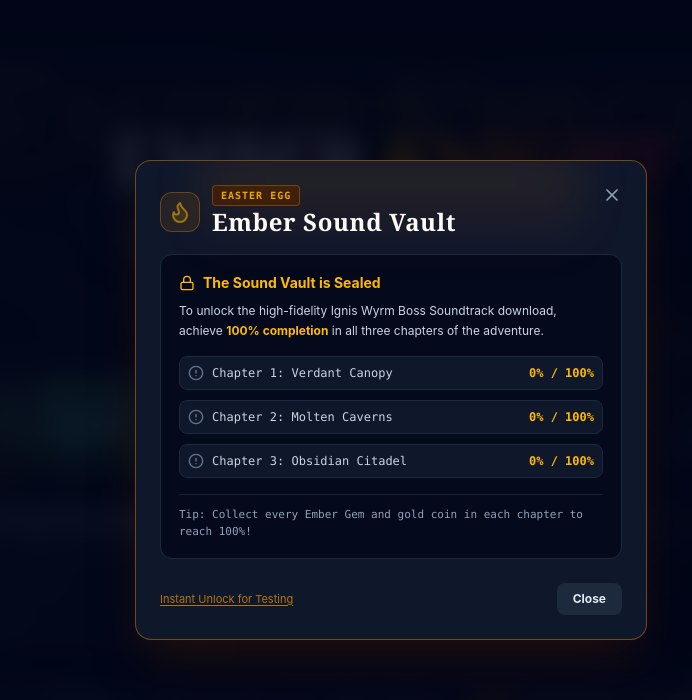
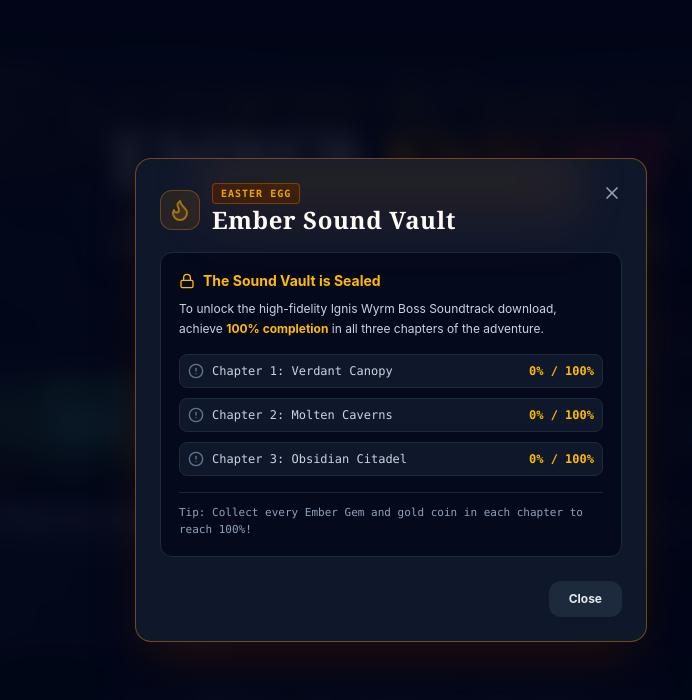
Before and after one commit to aakanx/Ember-Knight, a React (Vite) app: page / in a window 1280 px wide. Both pictures are taken after a click on the button "Ember Knight". Shown: the top 700 px of the page, without its empty margins (249-941 px from the left). Built offline with nearby package versions, Linux system fonts and the light colour scheme.

Commit message:
refactor: remove secret bypass from SoundVaultModal
Clean up unused state and logic in the SoundVaultModal component to enforce natural unlocking requirements. Also updated the narrative flavor text to include the Pyros realm.

```diff
--- a/src/components/SoundVaultModal.tsx
+++ b/src/components/SoundVaultModal.tsx
@@ -13,15 +13,13 @@ export const SoundVaultModal: React.FC<SoundVaultModalProps> = ({ onClose, chapt
   const [isPlayingPreview, setIsPlayingPreview] = useState(false);
   const [isExporting, setIsExporting] = useState(false);
   const [exportSuccess, setExportSuccess] = useState(false);
-  const [secretBypass, setSecretBypass] = useState(false);
-  const [bypassClicks, setBypassClicks] = useState(0);
 
   const ch1Percent = chapterRecords[1]?.percentage ?? 0;
   const ch2Percent = chapterRecords[2]?.percentage ?? 0;
   const ch3Percent = chapterRecords[3]?.percentage ?? 0;
 
   const isNaturallyUnlocked = ch1Percent >= 100 && ch2Percent >= 100 && ch3Percent >= 100;
-  const isUnlocked = isNaturallyUnlocked || secretBypass;
+  const isUnlocked = isNaturallyUnlocked;
 
   // Manage track preview
   useEffect(() => {
@@ -56,14 +54,6 @@ export const SoundVaultModal: React.FC<SoundVaultModalProps> = ({ onClose, chapt
       console.error('Failed to export boss soundtrack:', err);
     } finally {
       setIsExporting(false);
-    }
-  };
-
-  const handleSecretLockClick = () => {
-    const next = bypassClicks + 1;
-    setBypassClicks(next);
-    if (next >= 5) {
-      setSecretBypass(true);
     }
   };
 
@@ -228,14 +218,7 @@ export const SoundVaultModal: React.FC<SoundVaultModalProps> = ({ onClose, chapt
           <div>
             <div className="bg-slate-950/80 border border-slate-800 rounded-xl p-4.5 mb-5 text-left">
               <div className="flex items-center gap-2 text-amber-400 text-sm font-bold mb-2">
-                <button
-                  type="button"
-                  onClick={handleSecretLockClick}
-                  title="Ember Knight Vault"
-                  className="cursor-pointer hover:text-amber-300 transition-colors inline-flex items-center"
-                >
-                  <Lock className="w-4 h-4" />
-                </button>
+                <Lock className="w-4 h-4 text-amber-400 shrink-0" />
                 <span>The Sound Vault is Sealed</span>
               </div>
               <p className="text-xs text-slate-300 leading-relaxed mb-4">
@@ -301,17 +284,11 @@ export const SoundVaultModal: React.FC<SoundVaultModalProps> = ({ onClose, chapt
               </div>
             </div>
 
-            {/* Quick Testing Shortcut (in case user wants to test download right now!) */}
-            <div className="flex items-center justify-between pt-1">
-              <button
-                onClick={() => setSecretBypass(true)}
-                className="text-[11px] text-amber-500/70 hover:text-amber-400 underline underline-offset-2 transition-colors cursor-pointer"
-              >
-                Instant Unlock for Testing
-              </button>
+            {/* Actions */}
+            <div className="flex items-center justify-end pt-1">
               <button
                 onClick={onClose}
-                className="px-4 py-2 bg-slate-800 hover:bg-slate-700 text-slate-200 text-xs font-bold rounded-lg cursor-pointer transition-colors"
+                className="px-5 py-2.5 bg-slate-800 hover:bg-slate-700 text-slate-200 text-xs font-bold rounded-xl cursor-pointer transition-colors"
               >
                 Close
               </button>
--- a/src/components/TitleScreen.tsx
+++ b/src/components/TitleScreen.tsx
@@ -65,7 +65,7 @@ export const TitleScreen: React.FC<TitleScreenProps> = ({
           EMBER <span className="text-transparent bg-clip-text bg-gradient-to-r from-amber-400 via-orange-500 to-rose-500">KNIGHT</span>
         </h1>
         <p className="text-slate-300 text-sm sm:text-base max-w-xl mb-6 leading-relaxed">
-          Master the ancient flame. Run, jump, and incinerate foes with blazing fireball special moves to liberate the realm from the Wyrm of Embers.
+          Master the ancient flame. Run, jump, and incinerate foes with blazing fireball special moves to liberate the Pyros realm from the Wyrm of Embers.
         </p>
 
         {/* Primary Action Button */}
@@ -255,7 +255,9 @@ export const TitleScreen: React.FC<TitleScreenProps> = ({
         </div>
 
         {/* Moves & Controls Reminder Box */}
-        <div className="bg-slate-900/60 backdrop-blur-md px-5 py-3 rounded-xl border border-slate-800/80 text-xs text-slate-400 flex flex-wrap items-center justify-center gap-x-6 gap-y-2">
+        <div className="bg-slate-900/60 backdrop-blur-md px-6 py-3 rounded-xl border border-slate-800/80 text-xs text-slate-400 flex flex-col items-center justify-center gap-2.5">
+          {/* Row 1: Movement Controls */}
+          <div className="flex flex-wrap items-center justify-center gap-x-6 gap-y-2">
             <div className="flex items-center gap-1.5">
               <span className="font-mono text-slate-300 font-bold bg-slate-800 px-2 py-0.5 rounded">← / →</span>
               <span>Move</span>
@@ -268,6 +270,10 @@ export const TitleScreen: React.FC<TitleScreenProps> = ({
               <span className="font-mono text-slate-300 font-bold bg-slate-800 px-2 py-0.5 rounded">↓</span>
               <span>Drop Platform</span>
             </div>
+          </div>
+
+          {/* Row 2: Special Actions (Fireball & Dash) */}
+          <div className="flex flex-wrap items-center justify-center gap-x-6 gap-y-2">
             <div className="flex items-center gap-1.5">
               <span className="font-mono text-amber-400 font-bold bg-amber-950/80 border border-amber-600/40 px-2 py-0.5 rounded">SPACE</span>
               <span className="text-amber-200">Fireball (Tap: Dart · Hold: Mega Blast)</span>
@@ -279,5 +285,6 @@ export const TitleScreen: React.FC<TitleScreenProps> = ({
           </div>
         </div>
       </div>
+    </div>
   );
 };
```
Lines whose indentation alone changed are shown as unchanged.
